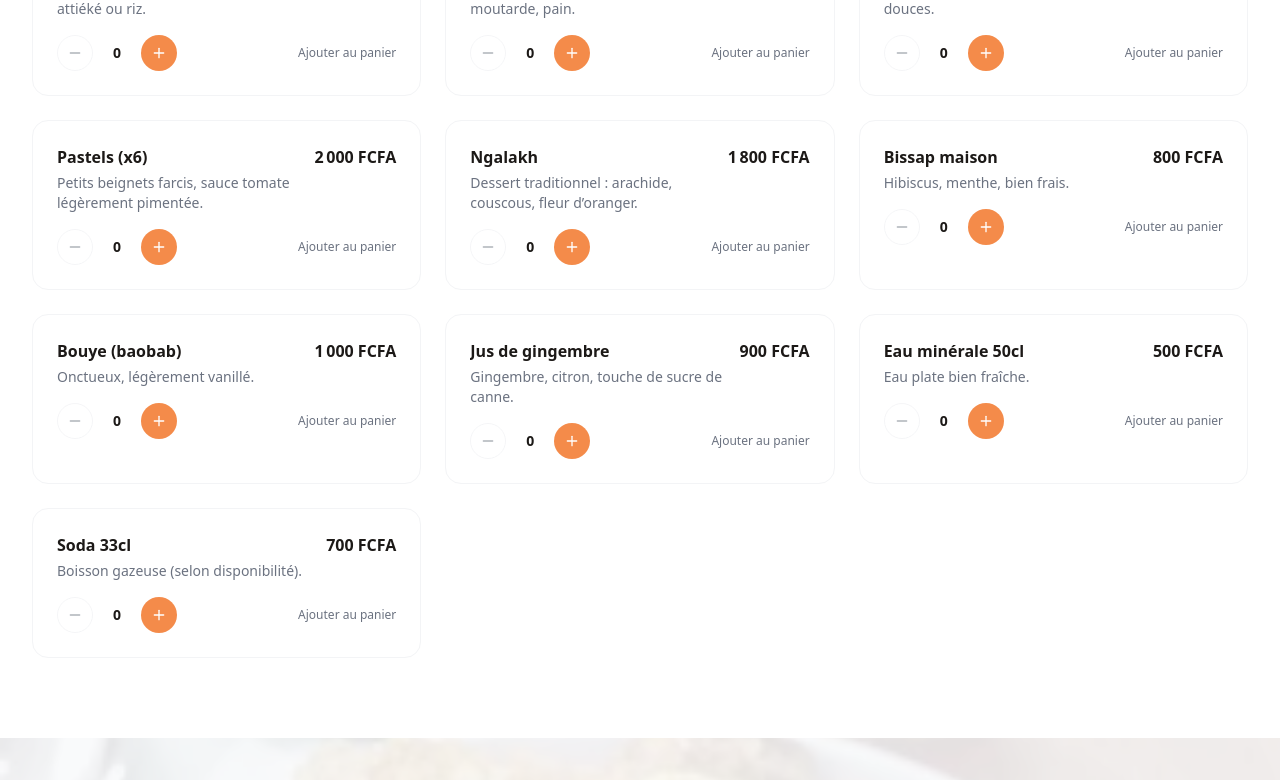
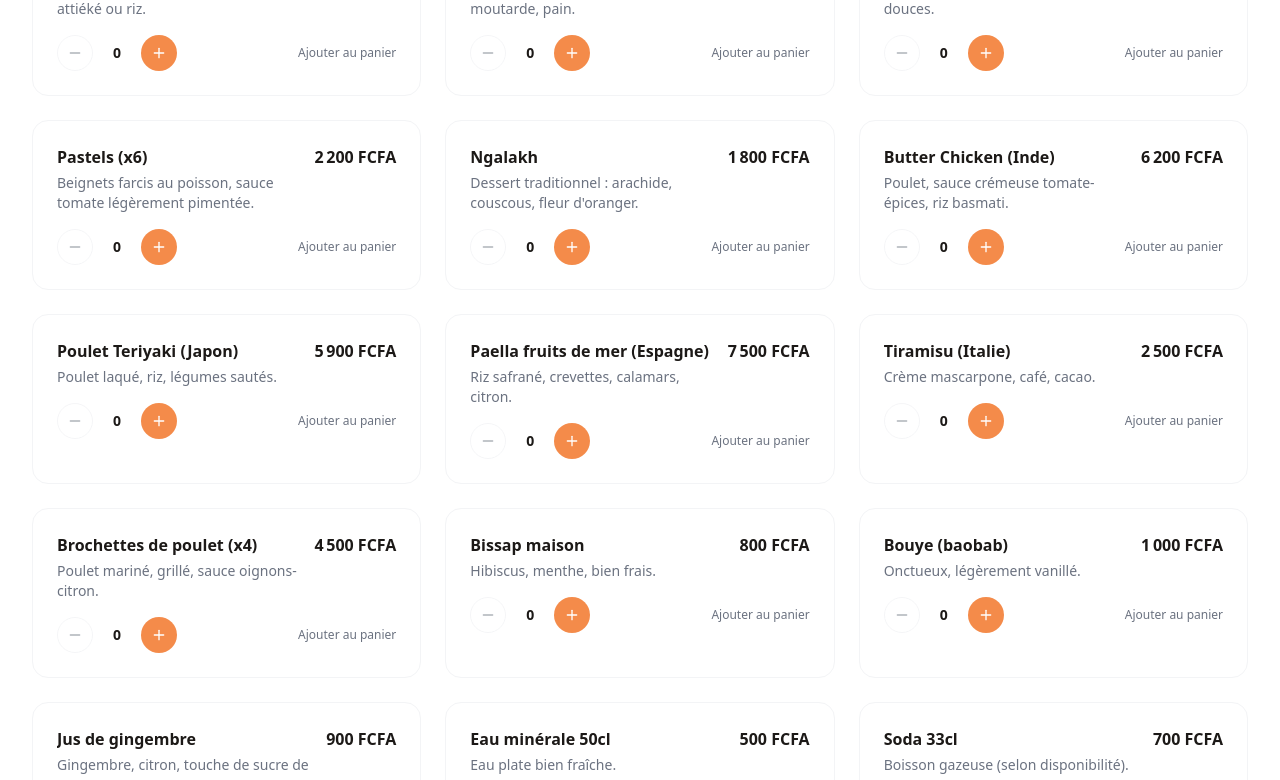
Before and after one commit to thxxmlk30/RestauApp, a React (Vite) app: page / in a window 1280 px wide. Shown: the part 1362-2142 px from the top of the page. Built offline with nearby package versions, Linux system fonts and the light colour scheme.

Commit message:
Enrichir le menu par repas

```diff
--- a/src/data/menuItems.ts
+++ b/src/data/menuItems.ts
@@ -5,7 +5,7 @@ export const menuItems: MenuItem[] = [
   {
     id: '101',
     name: 'Café Touba',
-    description: 'Café épicé à la sénégalaise, chaud et parfumé.',
+    description: 'Café épicé à la sénégalaise (poivre de Guinée), chaud et parfumé.',
     price: 500,
     category: 'boisson',
     meal: 'breakfast',
@@ -15,7 +15,7 @@ export const menuItems: MenuItem[] = [
   {
     id: '102',
     name: 'Attaya (thé)',
-    description: 'Le traditionnel thé à la menthe, servi bien sucré.',
+    description: 'Le traditionnel thé, servi en 3 tournées (comme à Dakar).',
     price: 700,
     category: 'boisson',
     meal: 'breakfast',
@@ -25,7 +25,7 @@ export const menuItems: MenuItem[] = [
   {
     id: '103',
     name: 'Beignets (x5)',
-    description: 'Beignets dorés, moelleux, parfaits avec un café.',
+    description: 'Beignets dorés, moelleux, parfaits avec un café Touba.',
     price: 800,
     category: 'dessert',
     meal: 'breakfast',
@@ -35,7 +35,7 @@ export const menuItems: MenuItem[] = [
   {
     id: '104',
     name: 'Pain tapalapa + omelette',
-    description: 'Tapalapa du jour, omelette aux oignons et piment doux.',
+    description: 'Tapalapa du jour, omelette aux oignons, pointe de piment doux.',
     price: 2000,
     category: 'plat',
     meal: 'breakfast',
@@ -52,12 +52,42 @@ export const menuItems: MenuItem[] = [
     image: '',
     available: true,
   },
+  {
+    id: '106',
+    name: 'Fruits frais de saison',
+    description: 'Mangue, pastèque, papaye (selon arrivage).',
+    price: 1500,
+    category: 'dessert',
+    meal: 'breakfast',
+    image: '',
+    available: true,
+  },
+  {
+    id: '107',
+    name: 'Croissant beurre (France)',
+    description: 'Viennoiserie croustillante, beurre, confiture maison.',
+    price: 900,
+    category: 'dessert',
+    meal: 'breakfast',
+    image: '',
+    available: true,
+  },
+  {
+    id: '108',
+    name: 'Shakshuka (Maghreb)',
+    description: 'Œufs pochés dans une sauce tomate épicée, pain chaud.',
+    price: 2800,
+    category: 'plat',
+    meal: 'breakfast',
+    image: '',
+    available: true,
+  },
 
   // Déjeuner
   {
     id: '1',
     name: 'Thiéboudienne',
-    description: 'Riz au poisson, légumes, sauce tomate maison.',
+    description: 'Le plat national : riz au poisson, légumes, sauce tomate maison.',
     price: 4500,
     category: 'plat',
     meal: 'lunch',
@@ -67,7 +97,7 @@ export const menuItems: MenuItem[] = [
   {
     id: '2',
     name: 'Poulet Yassa',
-    description: 'Poulet mariné, oignons fondants, citron, riz.',
+    description: 'Poulet mariné, oignons fondants, citron, riz parfumé.',
     price: 4000,
     category: 'plat',
     meal: 'lunch',
@@ -77,7 +107,7 @@ export const menuItems: MenuItem[] = [
   {
     id: '3',
     name: 'Mafé boeuf',
-    description: "Sauce arachide, légumes, boeuf tendre, riz.",
+    description: 'Sauce arachide, légumes, boeuf tendre, riz.',
     price: 4500,
     category: 'plat',
     meal: 'lunch',
@@ -110,6 +140,56 @@ export const menuItems: MenuItem[] = [
     description: 'Couscous de mil, yaourt, vanille, raisins.',
     price: 1500,
     category: 'dessert',
+    meal: 'lunch',
+    image: '',
+    available: true,
+  },
+  {
+    id: '7',
+    name: 'Ceebu Yapp',
+    description: 'Riz à la viande, légumes, sauce bien relevée (selon goût).',
+    price: 4800,
+    category: 'plat',
+    meal: 'lunch',
+    image: '',
+    available: true,
+  },
+  {
+    id: '8',
+    name: 'Pastels (x6)',
+    description: 'Beignets farcis au poisson, sauce tomate légèrement pimentée.',
+    price: 2200,
+    category: 'entree',
+    meal: 'lunch',
+    image: '',
+    available: true,
+  },
+  {
+    id: '9',
+    name: 'Couscous royal (Maroc)',
+    description: 'Semoule, légumes, pois chiches, poulet épicé.',
+    price: 5200,
+    category: 'plat',
+    meal: 'lunch',
+    image: '',
+    available: true,
+  },
+  {
+    id: '10',
+    name: 'Pizza Margherita (Italie)',
+    description: 'Tomate, mozzarella, basilic. Notre spécial “World”.',
+    price: 5500,
+    category: 'plat',
+    meal: 'lunch',
+    image: '',
+    available: true,
+  },
+  {
+    id: '11',
+    name: 'Tacos poulet épicé (Mexique)',
+    description: 'Poulet mariné, oignons, sauce maison, citron vert.',
+    price: 3800,
+    category: 'plat',
     meal: 'lunch',
     image: '',
     available: true,
@@ -149,8 +229,8 @@ export const menuItems: MenuItem[] = [
   {
     id: '204',
     name: 'Pastels (x6)',
-    description: 'Petits beignets farcis, sauce tomate légèrement pimentée.',
-    price: 2000,
+    description: 'Beignets farcis au poisson, sauce tomate légèrement pimentée.',
+    price: 2200,
     category: 'entree',
     meal: 'dinner',
     image: '',
@@ -159,9 +239,59 @@ export const menuItems: MenuItem[] = [
   {
     id: '205',
     name: 'Ngalakh',
-    description: 'Dessert traditionnel : arachide, couscous, fleur d’oranger.',
+    description: "Dessert traditionnel : arachide, couscous, fleur d'oranger.",
     price: 1800,
     category: 'dessert',
+    meal: 'dinner',
+    image: '',
+    available: true,
+  },
+  {
+    id: '206',
+    name: 'Butter Chicken (Inde)',
+    description: 'Poulet, sauce crémeuse tomate-épices, riz basmati.',
+    price: 6200,
+    category: 'plat',
+    meal: 'dinner',
+    image: '',
+    available: true,
+  },
+  {
+    id: '207',
+    name: 'Poulet Teriyaki (Japon)',
+    description: 'Poulet laqué, riz, légumes sautés.',
+    price: 5900,
+    category: 'plat',
+    meal: 'dinner',
+    image: '',
+    available: true,
+  },
+  {
+    id: '208',
+    name: 'Paella fruits de mer (Espagne)',
+    description: 'Riz safrané, crevettes, calamars, citron.',
+    price: 7500,
+    category: 'plat',
+    meal: 'dinner',
+    image: '',
+    available: true,
+  },
+  {
+    id: '209',
+    name: 'Tiramisu (Italie)',
+    description: 'Crème mascarpone, café, cacao.',
+    price: 2500,
+    category: 'dessert',
+    meal: 'dinner',
+    image: '',
+    available: true,
+  },
+  {
+    id: '210',
+    name: 'Brochettes de poulet (x4)',
+    description: 'Poulet mariné, grillé, sauce oignons-citron.',
+    price: 4500,
+    category: 'plat',
     meal: 'dinner',
     image: '',
     available: true,
@@ -218,4 +348,14 @@ export const menuItems: MenuItem[] = [
     image: '',
     available: true,
   },
+  {
+    id: '55',
+    name: 'Limonade maison',
+    description: 'Citron, menthe, servi bien frais.',
+    price: 900,
+    category: 'boisson',
+    meal: 'any',
+    image: '',
+    available: true,
+  },
 ];
```
